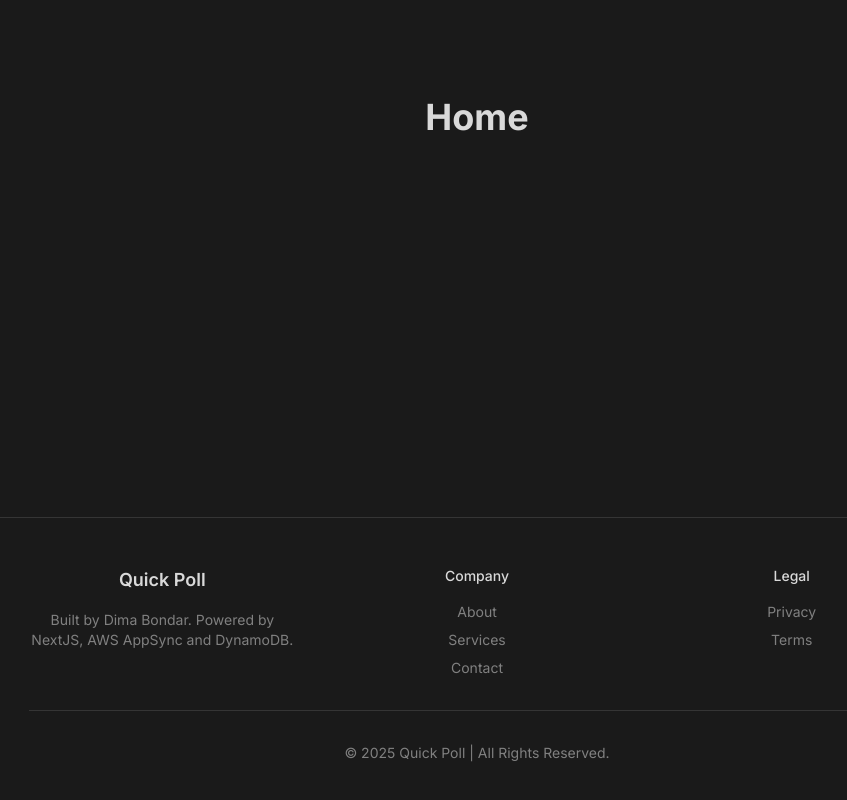
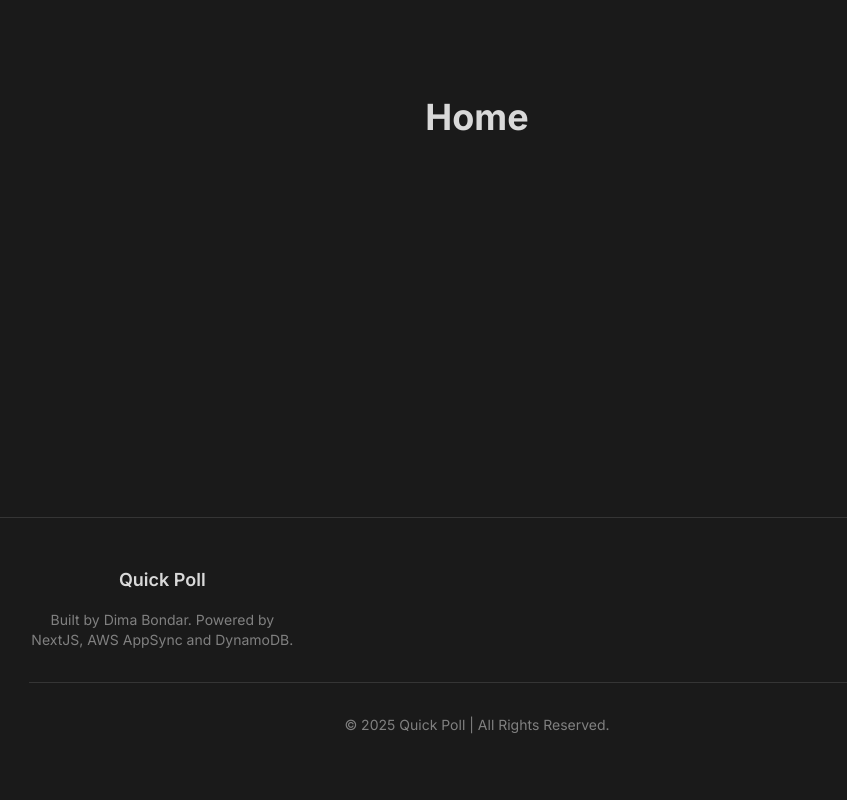
Before and after one commit to heyimdima/amplify-test-repo, a Next.js app: page / in a window 1280 px wide. Shown: the part 348-1148 px from the top of the page, without its empty margins (163-1010 px from the left). Built offline with nearby package versions, Linux system fonts and the light colour scheme.

Commit message:
remove unused links

```diff
--- a/src/components/layout/footer.tsx
+++ b/src/components/layout/footer.tsx
@@ -14,7 +14,7 @@ export function Footer() {
               </p>
             </div>
 
-            <div className="space-y-4 text-center">
+            {/* <div className="space-y-4 text-center">
               <h4 className="text-sm font-medium">Company</h4>
               <ul className="space-y-2 text-sm text-muted-foreground">
                 <li>
@@ -59,7 +59,7 @@ export function Footer() {
                   </Link>
                 </li>
               </ul>
-            </div>
+            </div> */}
           </div>
 
           <div className="mt-8 pt-8 border-t">
```
